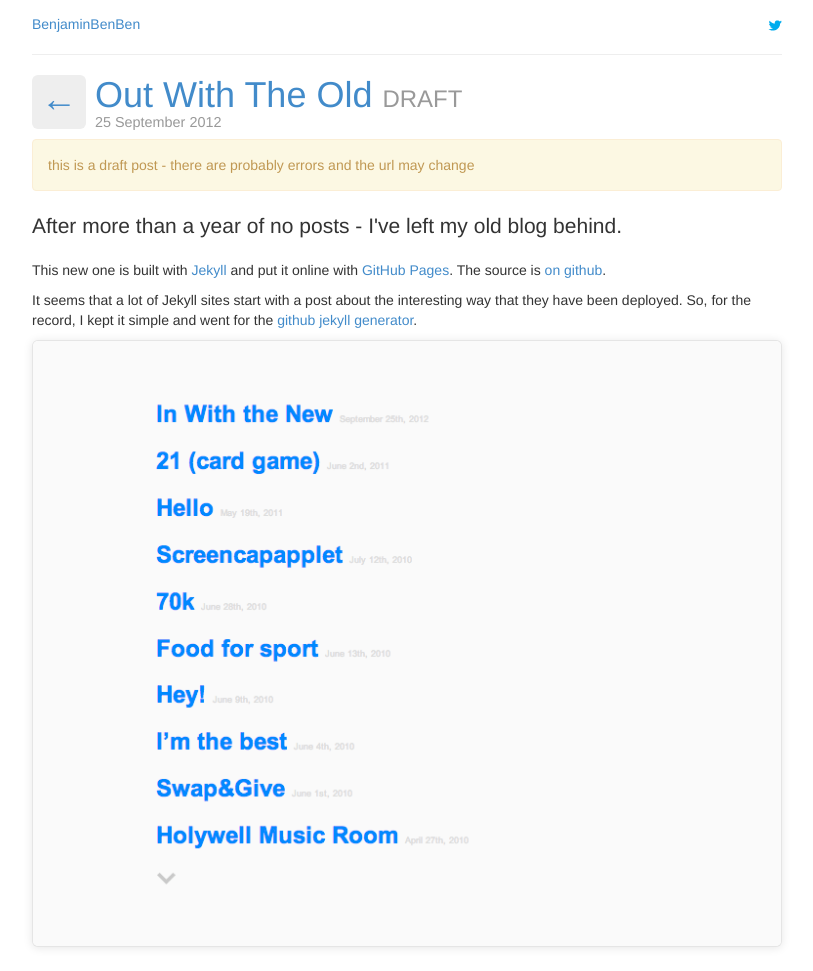
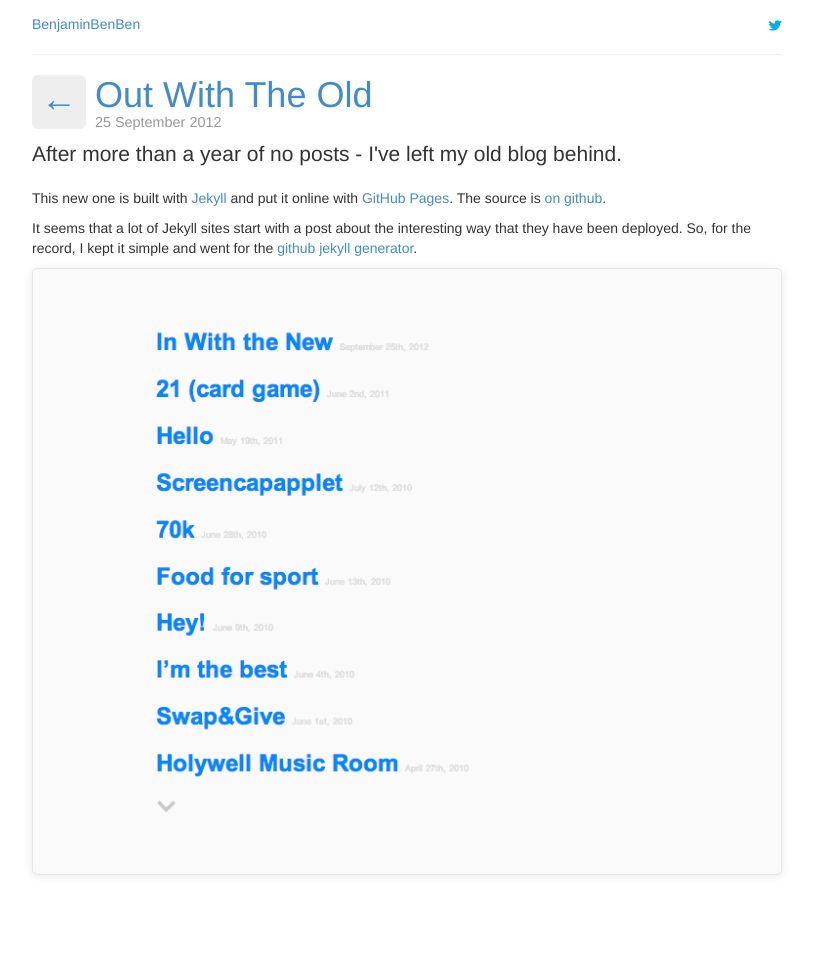
Before and after one commit to benfoxall/benfoxall.github.com, a Jekyll site: the page built from _posts/2012-09-25-out-with-the-old.md, in a window 1280 px wide. Shown: the whole page, without its empty margins (233-1046 px from the left). Built offline with Jekyll 4.4.1, drawn with Linux system fonts in a browser that asks for light colours; comment, search, counter and statistics services are not loaded; after the commit the page ends 900 px from its top, so only the background shows below that.

Commit message:
Update post.html

```diff
--- a/_layouts/post.html
+++ b/_layouts/post.html
@@ -5,17 +5,17 @@ layout: default
 	<a href="/" class="home">&larr;</a>
   	<a href="{{ page.url }}">
 	  	{{ page.title }}
-      {% unless post.published == "draft" %}
+      {% if post.published == "draft" %}
       <small>DRAFT</small>
-      {% endunless %}
+      {% endif %}
 		<small class="date">{{ page.date | date: "%d %B %Y" }}</small>
 	</a>
 </h1>
 <div {% if page.cr %}class="cr" data-cr="{{page.cr}}" data-cr-defer=""{% endif %}>
 
-{% unless post.published == "draft" %}
+{% if post.published == "draft" %}
 <p class="alert alert-warning">this is a draft post - there are probably errors and the url may change</p>
-{% endunless %}
+{% endif %}
 
 {{ content }}
 </div>
```
